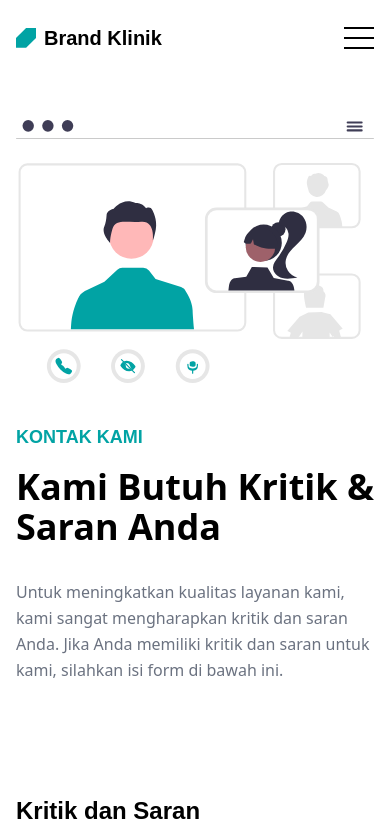
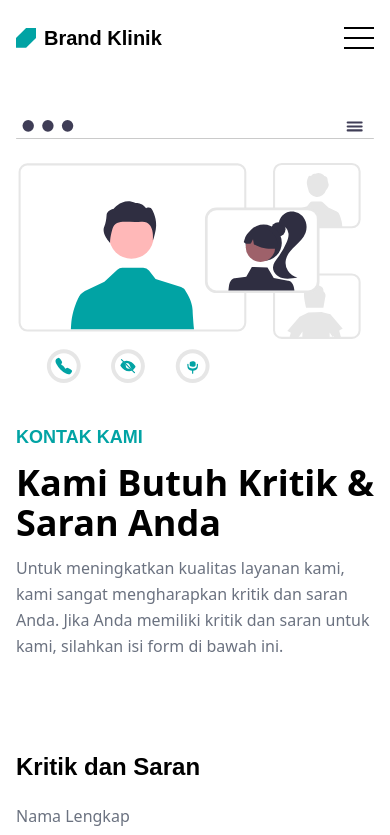
Before and after one commit to nuflakbrr/nouklinik, a Next.js app: page /contact in a window 390 px wide. Shown: the top 835 px of the page. Built offline with nearby package versions, Linux system fonts and the light colour scheme.

Commit message:
upd: change margin

```diff
--- a/src/components/Containers/Contact/components/Form.tsx
+++ b/src/components/Containers/Contact/components/Form.tsx
@@ -6,7 +6,7 @@ const Form: FC = () => {
       <div className="max-w-7xl mx-auto">
         <div className="container">
           <div className="flex flex-wrap">
-            <div className="w-full px-4 lg:w-2/3">
+            <div className="mb-10 lg:mb-0 w-full px-4 lg:w-2/3">
               <h1 className="font-primary font-semibold text-2xl lg:text-3xl mb-2">
                 Kritik dan Saran
               </h1>
--- a/src/components/Containers/Contact/components/Top.tsx
+++ b/src/components/Containers/Contact/components/Top.tsx
@@ -7,15 +7,15 @@ const TopSection: FC = () => {
         <div className="container">
           <div className="flex flex-wrap-reverse">
             <div className="w-full px-4 lg:w-1/2">
-              <p className="font-primary font-semibold text-lg xl:text-xl text-primary uppercase mb-4 md:mb-6">
+              <p className="font-primary font-semibold text-lg xl:text-xl text-primary uppercase mb-3 md:mb-6">
                 Kontak Kami
               </p>
 
-              <h1 className=" text-4xl sm:text-5xl md:text-6xl font-bold mb-8 md:mb-12">
+              <h1 className=" text-4xl sm:text-5xl md:text-6xl font-bold mb-3 md:mb-12">
                 Kami Butuh Kritik & Saran Anda
               </h1>
 
-              <p className="lg:w-4/5 text-gray-500 xl:text-lg leading-relaxed mb-8 md:mb-12">
+              <p className="lg:w-4/5 text-gray-500 xl:text-lg leading-relaxed mb-3 md:mb-12">
                 Untuk meningkatkan kualitas layanan kami, kami sangat
                 mengharapkan kritik dan saran Anda. Jika Anda memiliki kritik
                 dan saran untuk kami, silahkan isi form di bawah ini.
```
